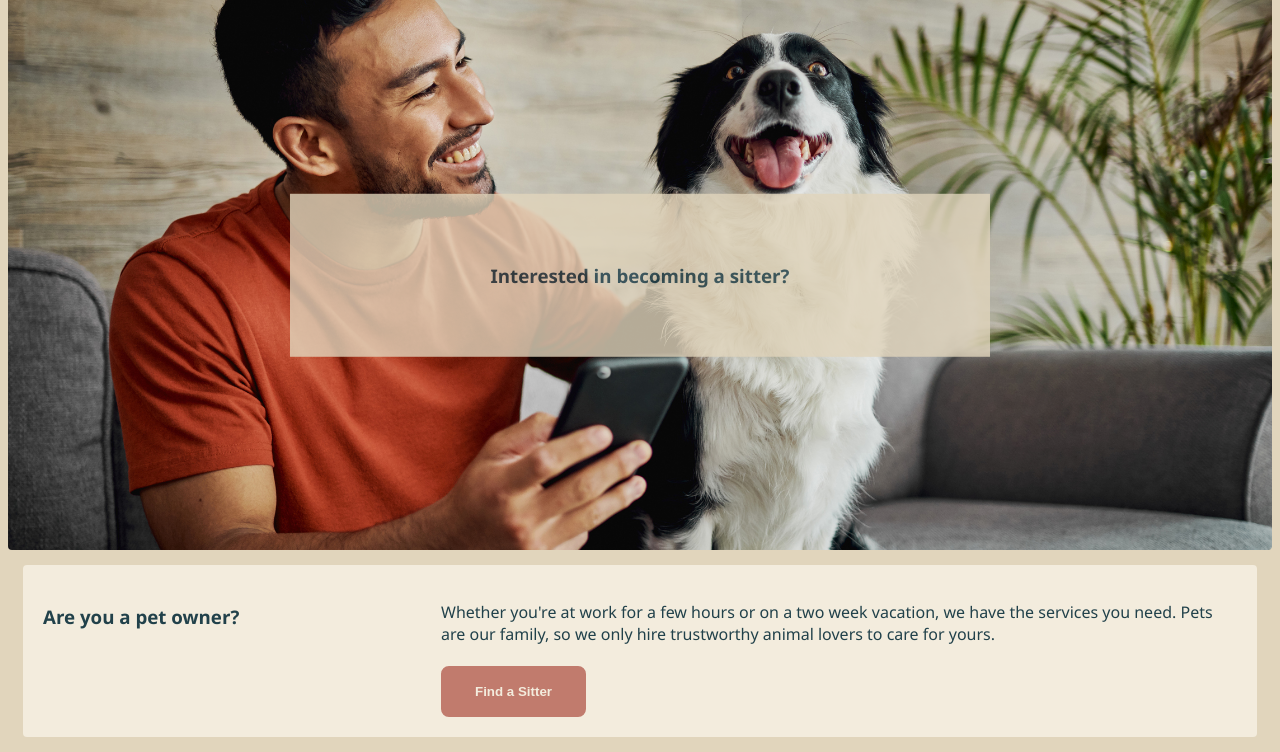
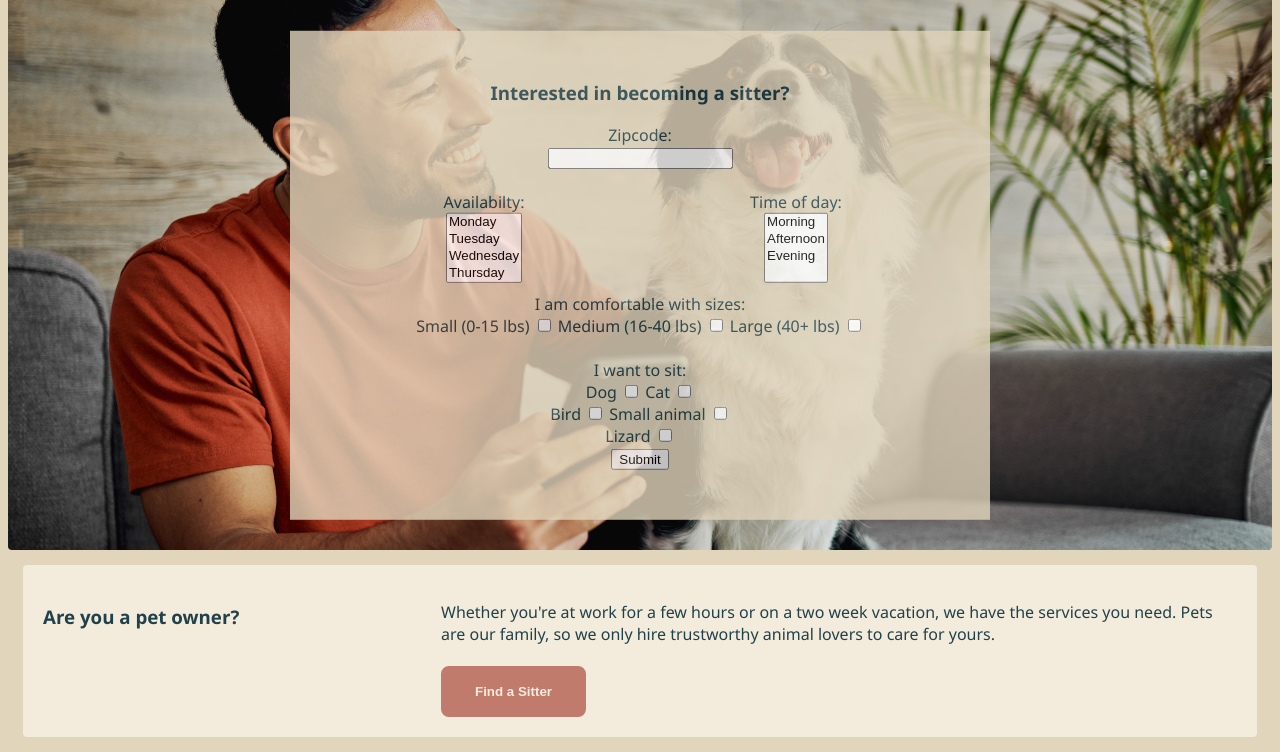
Before and after one commit to maanasa1/Away, a PHP site: page /sitter.html in a window 1280 px wide. Shown: the part 158-910 px from the top of the page. Run offline with PHP 8.4, Linux system fonts and the light colour scheme.

Commit message:
Update sitters tab

```diff
--- a/css/styles.css
+++ b/css/styles.css
@@ -5,42 +5,42 @@ header {
     border-radius: 4px;
 }
 
-.Title{
+.Title {
     padding-top: 5px;
     font-size: larger;
 }
 
 
-.topnav a{
+.topnav a {
     display: inline-block;
     color: #bbc4c7;
     padding: 10px 20px;
     text-decoration: none;
 }
 
-.topnav a:hover{
+.topnav a:hover {
     color: #fbfcfc;
 }
 
-.topnav a.active{
+.topnav a.active {
     color: #f6da89;
 }
 
 
 
-body{
+body {
     background-color: #e1d5bc;
     font-family: 'Segoe UI', sans-serif;
 }
 
 
 
-.homepage .topnav{
+.homepage .topnav {
     background-color: #21414a;
 }
 
 
-.hero-img{
+.hero-img {
     background-image: url("../img/pet-owner.jpg");
     background-size: cover;
     background-repeat: no-repeat;
@@ -50,7 +50,7 @@ body{
     border-bottom-right-radius: 4px;
 }
 
-.hero-text{
+.hero-text {
     position: relative;
     top: 50%;
     left: 50%;
@@ -65,7 +65,8 @@ body{
     background-color: #e1d5bc;
     color: #21414a;
 }
-.hero-text_customer{
+
+.hero-text_customer {
     position: relative;
     top: 50%;
     left: 50%;
@@ -83,8 +84,25 @@ body{
     color: #21414a;
 }
 
+.hero-text_sitter {
+    position: relative;
+    top: 50%;
+    left: 50%;
+    transform: translate(-50%, -50%);
 
-.text-content{
+    opacity: 80%;
+    width: 70%;
+    max-width: 600px;
+    padding: 50px;
+    padding-top: 30px;
+    padding-bottom: 50px;
+
+    text-align: center;
+    background-color: #e1d5bc;
+    color: #21414a;
+}
+
+.text-content {
     background-color: #f3ecdd;
     color: #21414a;
     padding: 20px;
@@ -98,7 +116,7 @@ body{
 }
 
 
-.btn{
+.btn {
     border: 2px solid #c17b6d;
     border-radius: 8px;
     padding: 16px 32px;
@@ -113,8 +131,19 @@ body{
     text-decoration: none;
 }
 
-.btn:hover{
+.btn:hover {
     color: #c17b6d;
     border: 2px solid #c17b6d;
     background-color: #f3ecdd;
 }
+
+.availability-container {
+    display: flex;
+    justify-content: space-between;
+    flex-wrap: wrap;
+}
+
+.availability-dropdown {
+    width: 48%;
+    margin-bottom: 10px;
+}
--- a/sitter.html
+++ b/sitter.html
@@ -1,5 +1,6 @@
 <!DOCTYPE html>
 <html lang="en">
+
 <head>
     <meta charset="UTF-8">
     <meta name="viewport" content="width=device-width, initial-scale=1.0">
@@ -16,7 +17,7 @@
     <div class="topnav">
         <a href="./index.html">Home</a>
         <a href="./customer.html">For Customers</a>
-        <a class ="active" href="./sitter.html">For Sitters</a>
+        <a class="active" href="./sitter.html">For Sitters</a>
         <a href="./login.php">Log In</a>
     </div>
 </header>
@@ -24,9 +25,79 @@
 
 <body class="homepage">
     <div class="hero-img">
-        <div class="hero-text">
+        <div class="hero-text_sitter">
             <h3>Interested in becoming a sitter?</h3>
+
+            <form id="form">
+
+                <div id="left">
+                    <label for="zipcode">Zipcode:</label><br>
+                    <input type="text" id="zipcode" name="zipcode"><br><br>
+
+                    <div class="availability-container">
+                        <div class="availability-dropdown">
+                            <label for="dropdown">Availabilty:</label><br>
+                            <select id="days" name="days" multiple>
+                                <option value="Monday">Monday</option>
+                                <option value="Tuesday">Tuesday</option>
+                                <option value="Wednesday">Wednesday</option>
+                                <option value="Thursday">Thursday</option>
+                                <option value="Friday">Friday</option>
+                                <option value="Saturday">Saturday</option>
+                                <option value="Sunday">Sunday</option>
+                            </select><br>
+                        </div>
+
+                        <div class="availability-dropdown">
+                            <label for="dropdown">Time of day:</label><br>
+                            <select id="time" name="time" multiple>
+                                <option value="Morning">Morning</option>
+                                <option value="Afternoon">Afternoon</option>
+                                <option value="Evening">Evening</option>
+                            </select><br>
+                        </div>
+                    </div>
+                </div>
+
+
+                <div id="right">
+                    <label for="size">I am comfortable with sizes:</label><br>
+                    <span id="size">
+                        <label for="small">Small (0-15 lbs)</label>
+                        <input type="checkbox" id="small" name="small">
+
+                        <label for="med">Medium (16-40 lbs)</label>
+                        <input type="checkbox" id="med" name="mid">
+
+                        <label for="large">Large (40+ lbs)</label>
+                        <input type="checkbox" id="large" name="large">
+                    </span>
+                    <br><br>
+                    <label for="type">I want to sit:</label><br>
+                    <span id="type">
+                        <label for="dog">Dog</label>
+                        <input type="checkbox" id="dog" name="dog">
+
+                        <label for="cat">Cat</label>
+                        <input type="checkbox" id="cat" name="cat"><br>
+
+                        <label for="bird">Bird</label>
+                        <input type="checkbox" id="bird" name="bird">
+
+                        <label for="sa">Small animal</label>
+                        <input type="checkbox" id="sa" name="sa"><br>
+
+                        <label for="liz">Lizard</label>
+                        <input type="checkbox" id="liz" name="liz">
+                    </span>
+
+                </div>
+
+                <input id="submit" type="submit" value="Submit">
+            </form>
+
         </div>
+
     </div>
 
 
@@ -49,4 +120,5 @@
 
 
 </body>
+
 </html>
```
Also changed, not shown: css/login.css (+136 -115 lines).
